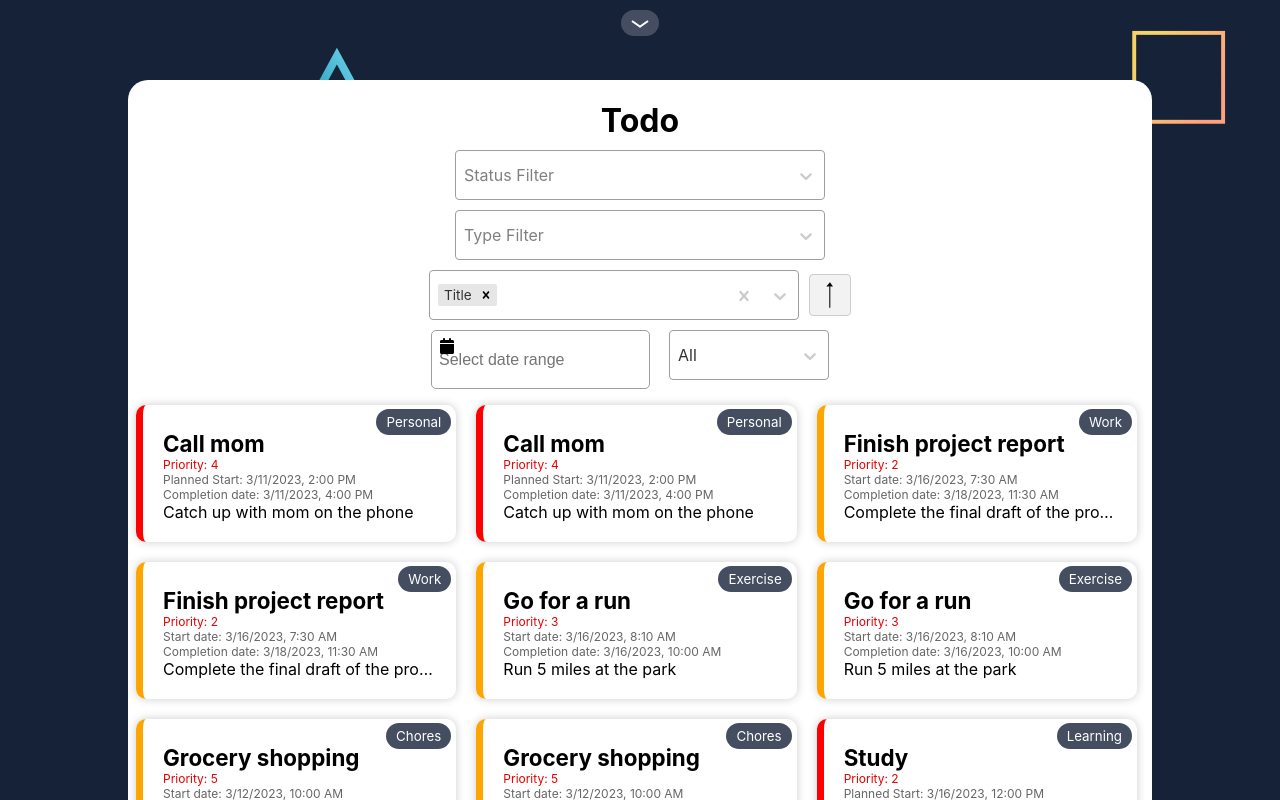
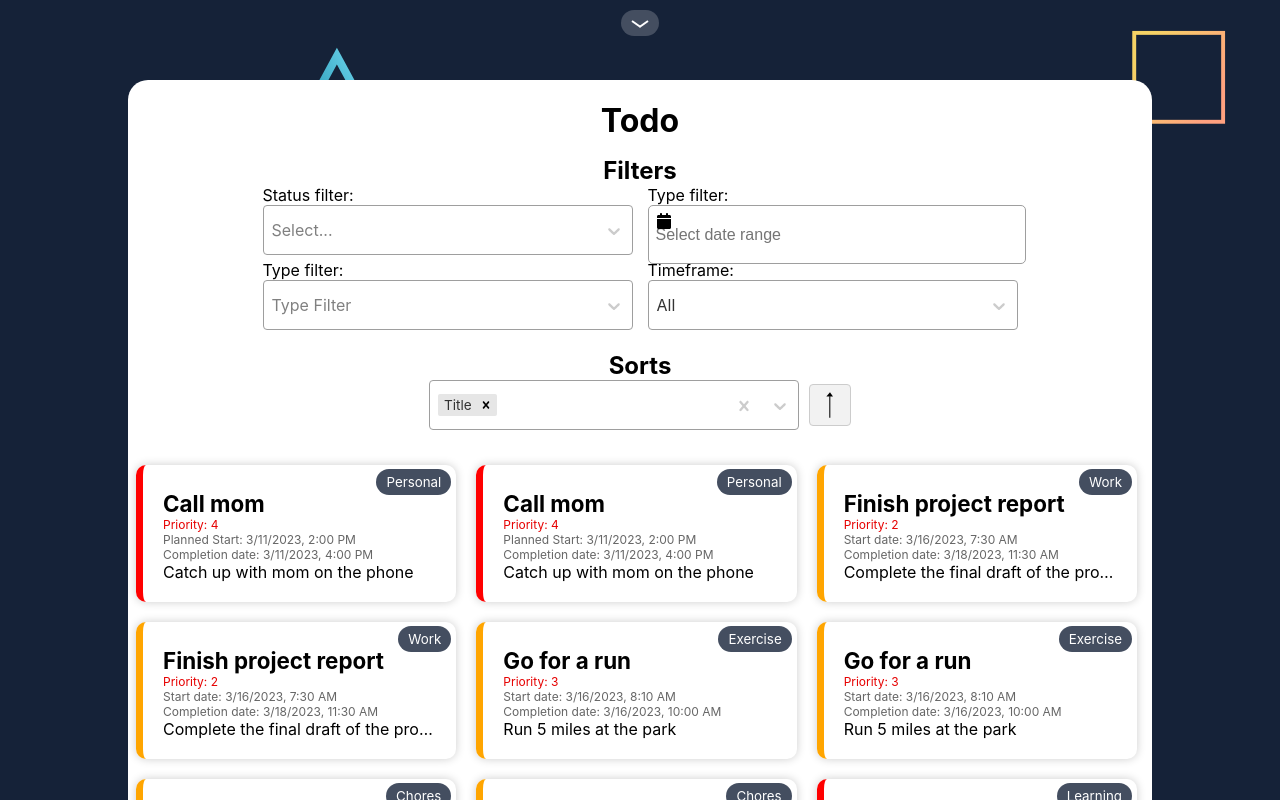
Before and after one commit to DanielGRasmussen/todo-fullstack, a React (Create React App) app: page / in a window 1280 px wide. Shown: the top 800 px of the page. Built offline with nearby package versions, Linux system fonts and the light colour scheme.

Commit message:
Added a datepicker and functionality for it. Also organized the searchmenu for desktop view

```diff
--- a/src/main/SearchMenu.tsx
+++ b/src/main/SearchMenu.tsx
@@ -168,6 +168,9 @@ function SearchMenu({
 					/>
 				</section>
 			</div>
+			<h2 id="filters-label">Filters</h2>
+			<div id="status">
+				<label htmlFor="status-filter">Status filter:</label>
 				<Select
 					id="status-filter"
 					options={statusOptions}
@@ -179,10 +182,12 @@ function SearchMenu({
 					onMenuClose={() => {
 						select_on_close("status-filter");
 					}}
-				placeholder="Status filter"
 				/>
+			</div>
+			<div id="type">
+				<label htmlFor="type-filter">Type filter:</label>
 				<Select
-				id="filter-select"
+					id="type-filter"
 					options={filterOptions}
 					value={filters}
 					onChange={(options) => setFilters(options)}
@@ -194,6 +199,39 @@ function SearchMenu({
 					}}
 					placeholder="Type filter"
 				/>
+			</div>
+			<div id="datepicker-wrapper">
+				{/* For the clearing element. */}
+				<label htmlFor="datepicker">Type filter:</label>
+				<DatePicker
+					selected={startDate}
+					onChange={dateSelectionChange}
+					startDate={startDate}
+					endDate={endDate}
+					selectsRange
+					showIcon
+					isClearable
+					placeholderText="Select date range"
+					id="datepicker"
+				/>
+			</div>
+			<div id="time">
+				<label htmlFor="timeframe">Timeframe:</label>
+				<Select
+					id="timeframe"
+					options={timeframeOptions}
+					value={currentTimeframe}
+					onChange={(option) => setCurrentTimeframe(option)}
+					styles={selectStyles}
+					isSearchable={false}
+					components={{ ...animatedComponents, ...customComponents }}
+					onMenuClose={() => {
+						select_on_close("timeframe");
+					}}
+					placeholder="Timeframe"
+				/>
+			</div>
+			<h2 id="sorts-label">Sorts</h2>
 			<div id="sorts">
 				<Select
 					id="sort-select"
@@ -210,36 +248,6 @@ function SearchMenu({
 				/>
 				<SortButton sortOrder={sortOrder} setSortOrder={setSortOrder} />
 			</div>
-			<div id="dates">
-				<div id="datepicker-wrapper">
-					{/* For the clearing element. */}
-					<DatePicker
-						selected={startDate}
-						onChange={dateSelectionChange}
-						startDate={startDate}
-						endDate={endDate}
-						selectsRange
-						showIcon
-						isClearable
-						placeholderText="Select date range"
-						id="datepicker"
-					/>
-				</div>
-				<br />
-				<Select
-					id="timeframe"
-					options={timeframeOptions}
-					value={currentTimeframe}
-					onChange={(option) => setCurrentTimeframe(option)}
-					styles={selectStyles}
-					isSearchable={false}
-					components={{ ...animatedComponents, ...customComponents }}
-					onMenuClose={() => {
-						select_on_close("timeframe");
-					}}
-					placeholder="Timeframe"
-				/>
-			</div>
 		</form>
 	);
 }
--- a/src/main/css/Main.css
+++ b/src/main/css/Main.css
@@ -11,7 +11,7 @@ main {
 	position: relative;
 }
 
-@media only screen and (max-width: 800px) {
+@media only screen and (max-width: 815px) {
 	main {
 		width: 100%;
 		min-width: 100%;
--- a/src/main/css/SearchMenu.css
+++ b/src/main/css/SearchMenu.css
@@ -1,10 +1,73 @@
 /* Menu */
 #menu {
+	display: grid;
+	grid-template-columns: 1fr 1fr;
+	grid-template-rows: 30px 60px 60px 30px 60px;
+	grid-gap: 15px;
+	margin-bottom: 25px;
+}
+
+#filters-label {
+	grid-column: 1 / 3;
+	grid-row: 1 / 2;
+	margin-top: 16px;
+	text-align: center;
+}
+
+#sorts-label {
+	grid-column: 1 / 3;
+	grid-row: 4 / 5;
+	margin-top: 16px;
+	text-align: center;
+}
+
+/* Filters */
+#status {
+	grid-column: 1 / 2;
+	grid-row: 2 / 3;
+	margin-left: auto;
+}
+
+#type {
+	grid-column: 1 / 2;
+	grid-row: 3 / 4;
+	margin-left: auto;
+}
+
+/* Datepicker */
+#datepicker-wrapper {
+	width: 372px;
+	grid-column: 2 / 3;
+	grid-row: 2 / 3;
+}
+
+#datepicker {
+	width: 359px;
+	height: 46px;
+	font-size: 12pt;
+	border-radius: 5px;
+	border: 1px solid #9e9e9e;
+	padding-left: 7px;
+
+	grid-column: 2 / 3;
+	display: block;
+}
+
+#datepicker:focus {
+	border: 1px solid #2684ff;
+}
+
+#time {
+	grid-column: 2 / 3;
+	grid-row: 3 / 4;
+}
+
+/* Selects sorts */
+#menu #sorts {
 	display: flex;
-	justify-content: center;
-	flex-direction: column;
-	flex-wrap: wrap;
-	align-items: center;
+	grid-column: 1 / 3;
+	grid-row: 5 / 6;
+	margin: 0 auto;
 }
 
 /* Search bar */
@@ -52,10 +115,6 @@
 }
 
 /* React Select */
-.css-b62m3t-container {
-	margin-top: 10px;
-}
-
 @media screen and (max-width: 500px) {
 	/* The class name of the react-select control changes when the dropdown menu is up */
 	.css-b62m3t-container {
@@ -69,16 +128,15 @@
 	}
 }
 
-#timeframe {
-	width: 180px;
-	margin: 0 0 0 25px;
+/* React-select animations */
+.select-menu {
+	animation: fadeIn 0.2s ease-in-out;
 }
 
-#timeframe > div {
-	width: 160px;
+.select-menu-close {
+	animation: fadeOut 0.3s ease-in-out;
 }
 
-/* React-select animations */
 @keyframes fadeIn {
 	from {
 		opacity: 0;
@@ -99,44 +157,6 @@
 		opacity: 0;
 		transform: translateY(2rem);
 	}
-}
-
-.select-menu {
-	animation: fadeIn 0.2s ease-in-out;
-}
-
-.select-menu-close {
-	animation: fadeOut 0.3s ease-in-out;
-}
-
-/* Date Picker */
-#dates {
-	display: block;
-	margin-top: 10px;
-}
-
-@media screen and (min-width: 500px) {
-	#dates {
-		display: flex;
-	}
-}
-
-#datepicker-wrapper {
-	width: 213px;
-}
-
-#datepicker {
-	width: 200px;
-	height: 46px;
-	font-size: 12pt;
-	border-radius: 5px;
-	border: 1px solid #9e9e9e;
-	padding-left: 7px;
-}
-
-/* Selects organization */
-#menu #sorts {
-	display: flex;
 }
 
 /* Style for the tooltips */
--- a/src/main/css/SortButton.css
+++ b/src/main/css/SortButton.css
@@ -6,14 +6,8 @@
 	border-radius: 4px;
 	position: relative;
 	cursor: pointer;
-	margin-top: 14px;
+	margin: 4px 0 0 10px;
 	padding: 5px;
-}
-
-@media screen and (min-width: 500px) {
-	#sort-direction {
-		margin: 14px 0 0 10px;
-	}
 }
 
 #sort-direction img {
```
Also changed, not shown: 1 other file (tests, documents, lock files or other folders). Lines whose indentation alone changed are shown as unchanged.
